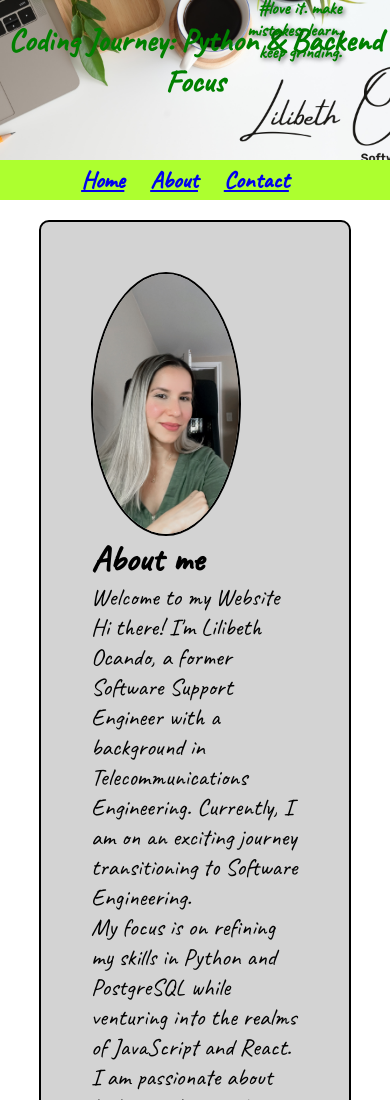
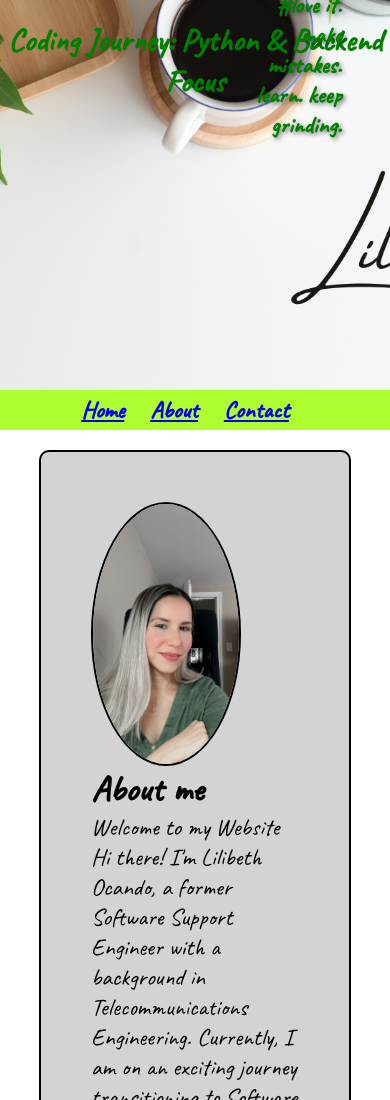
Before and after one commit to lilibethocando/lilibethocando.github.io, a plain HTML site: page index.html in a window 390 px wide. Shown: the top 1100 px of the page. Drawn offline with Linux system fonts and the light colour scheme.

Commit message:
Update css style

```diff
--- a/style.css
+++ b/style.css
@@ -6,10 +6,10 @@
 
 header {
     width: 100%;
-    height: 310px; /* Adjust the height as needed */
+    height: 430px; /* Adjust the height as needed */
     overflow: hidden;
     background-image: url('./lili_Banner.png');
-    background-size: cover;
+    background-size:cover;
     background-position: top;
     position: relative;
     background-color: rgba(0, 0, 0, 0.5); /* Add a semi-transparent background color */
@@ -116,13 +116,9 @@ footer {
     border: 2px solid black;
 }
 
-/* Styles for smaller screens */
-@media only screen and (max-width: 600px) {
-    header {
-        height: 200px; /* Adjust header height for smaller screens */
-    }
-    .banner-text {
-        font-size: 18px; /* Adjust font size for banner text */
-    }
-    /* Add more responsive styles as needed */
+/* Add a general reset to ensure consistent styling */
+* {
+    margin: 0;
+    padding: 0;
+    box-sizing: border-box;
 }
```
